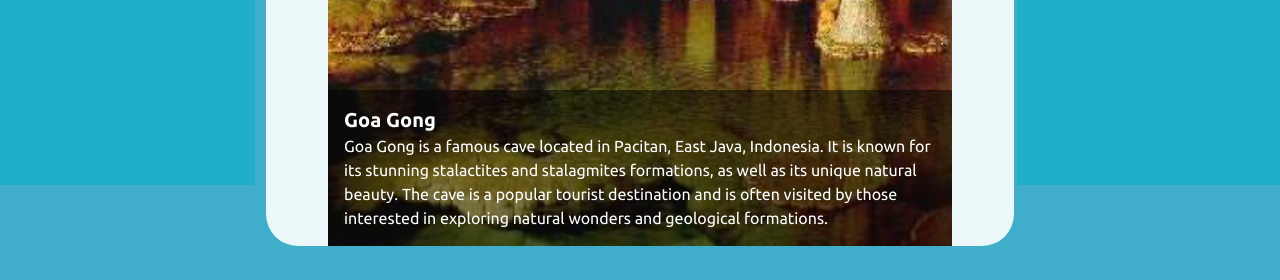
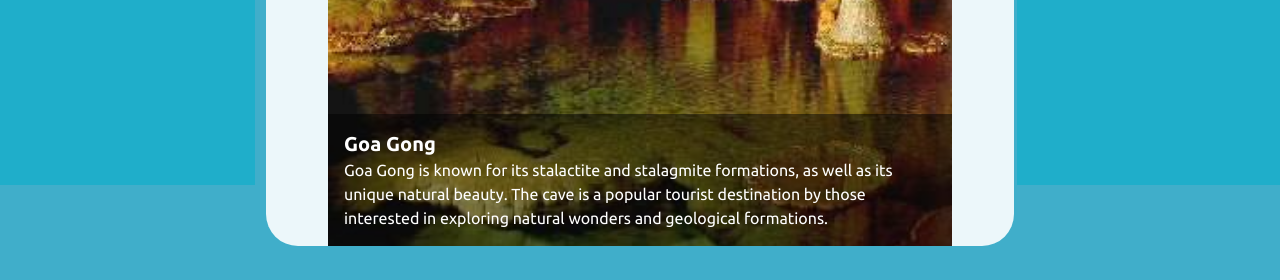
Before and after one commit to MosesJulian/summerforest, a Next.js app: page / in a window 1280 px wide. Shown: the part 3880-4160 px from the top of the page. Built offline with nearby package versions, Linux system fonts and the light colour scheme.

Commit message:
changed goa gong and puncak kasap description

```diff
--- a/components/Attractions.tsx
+++ b/components/Attractions.tsx
@@ -11,7 +11,7 @@ const attractionImages = [
 	{
 		src: "/attraction1.jpg",
 		alt: "Goa Gong",
-		description: "Goa Gong is a famous cave located in Pacitan, East Java, Indonesia. It is known for its stunning stalactites and stalagmites formations, as well as its unique natural beauty. The cave is a popular tourist destination and is often visited by those interested in exploring natural wonders and geological formations."
+		description: "Goa Gong is known for its stalactite and stalagmite formations, as well as its unique natural beauty. The cave is a popular tourist destination by those interested in exploring natural wonders and geological formations."
 	},
 	{
 		src: "/attraction2.jpg",
@@ -31,7 +31,7 @@ const attractionImages = [
 	{
 		src: "/attraction5.jpg",
 		alt: "Puncak Kasap",
-        description: "Puncak Kasap is a scenic mountain peak offering breathtaking views of the surrounding landscape."
+        description: "Puncak Kasap is a scenic mountain peak offering breathtaking views of the surrounding landscape. It is a popular destination for hikers and nature enthusiasts looking to experience the beauty of the area."
 	}
 ]
 
```
